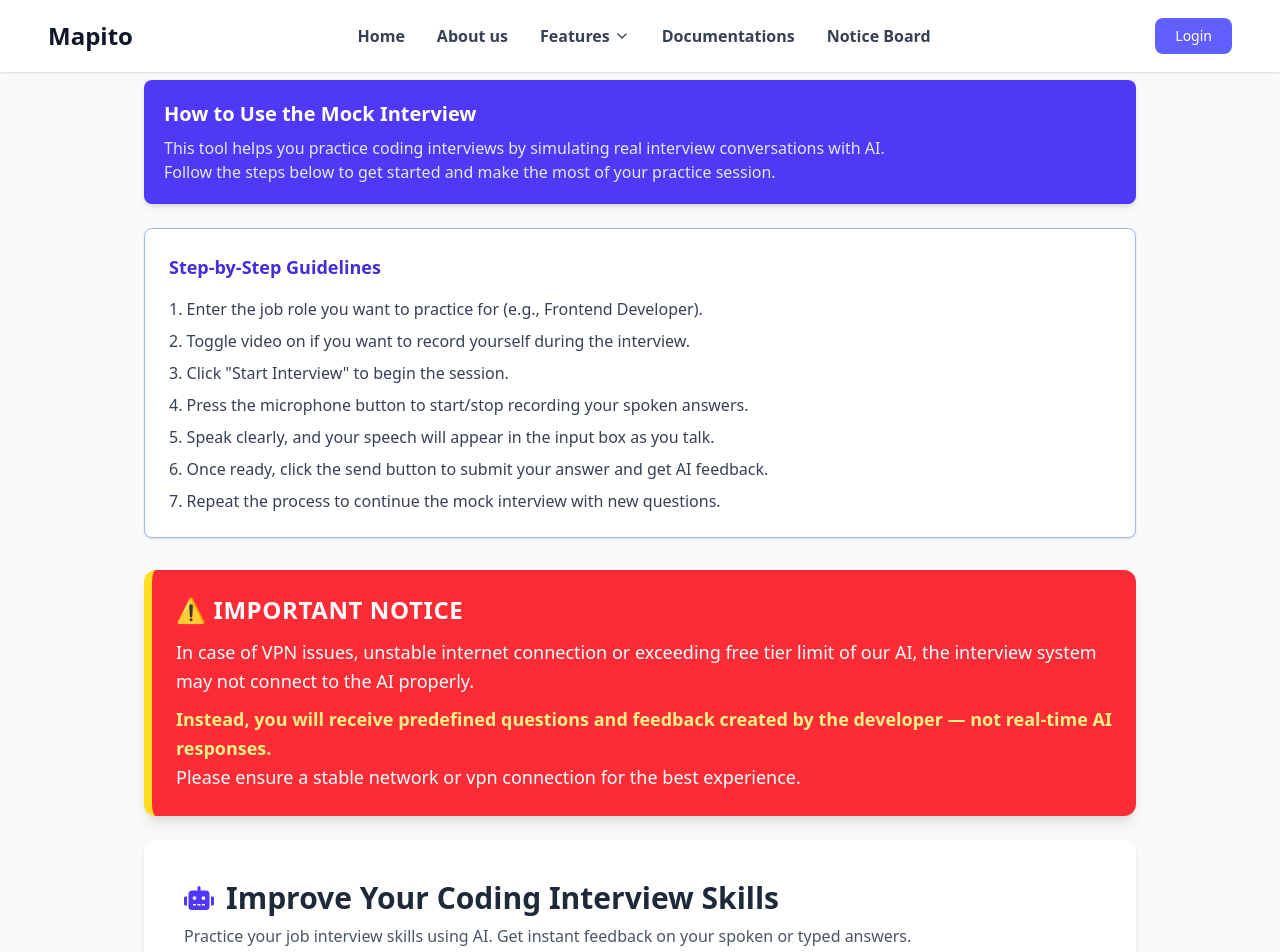
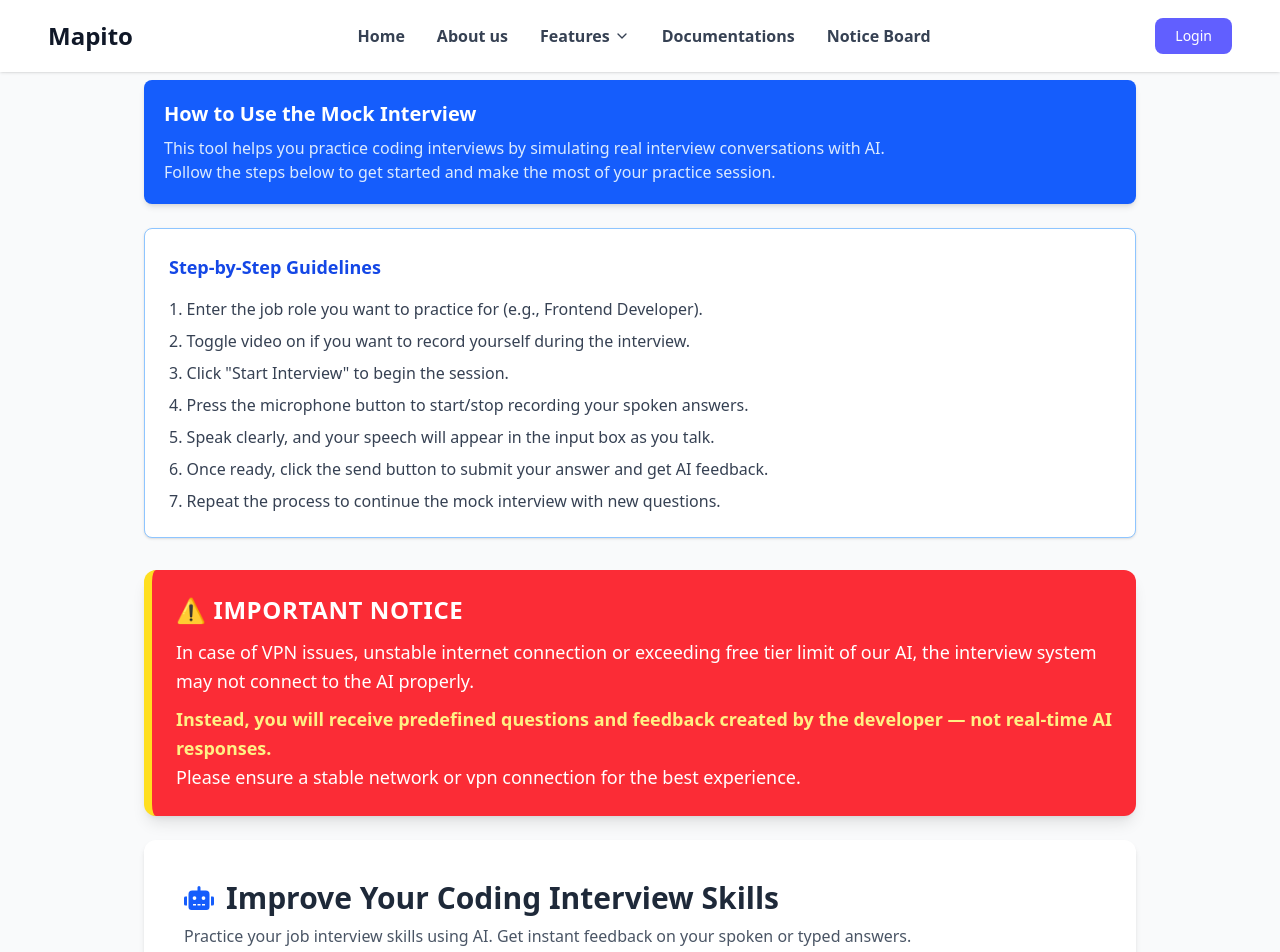
Before and after one commit to wintwah243/Mapito, a React (Vite) app in the folder mapito/: page /mock-interview in a window 1280 px wide. Shown: the top 952 px of the page. Built offline with nearby package versions, Linux system fonts and the light colour scheme.

Commit message:
ui update

```diff
--- a/mapito/src/components/MockInterview.jsx
+++ b/mapito/src/components/MockInterview.jsx
@@ -197,9 +197,9 @@ function MockInterview() {
         <div className="max-w-5xl mx-auto px-4">
 
           {/* Instructions Banner */}
-          <div className="bg-indigo-600 text-white rounded-lg p-5 mb-6 shadow-md">
+          <div className="bg-blue-600 text-white rounded-lg p-5 mb-6 shadow-md">
             <h2 className="text-xl font-semibold mb-2">How to Use the Mock Interview</h2>
-            <p className="text-indigo-100 max-w-3xl">
+            <p className="text-blue-100 max-w-3xl">
               This tool helps you practice coding interviews by simulating real interview
               conversations with AI. Follow the steps below to get started and make the most
               of your practice session.
@@ -207,8 +207,8 @@ function MockInterview() {
           </div>
 
           {/* Step by Step Guidelines */}
-          <div className="bg-white border border-indigo-300 rounded-lg p-6 mb-8 shadow-sm">
-            <h3 className="text-lg font-semibold text-indigo-700 mb-4">Step-by-Step Guidelines</h3>
+          <div className="bg-white border border-blue-300 rounded-lg p-6 mb-8 shadow-sm">
+            <h3 className="text-lg font-semibold text-blue-700 mb-4">Step-by-Step Guidelines</h3>
             <ol className="list-decimal list-inside space-y-2 text-gray-700">
               <li>Enter the job role you want to practice for (e.g., Frontend Developer).</li>
               <li>Toggle video on if you want to record yourself during the interview.</li>
@@ -234,7 +234,7 @@ function MockInterview() {
 
           <div className="bg-white shadow-md rounded-xl p-6 md:p-10">
             <h1 className="text-3xl font-semibold text-gray-800 flex items-center mb-2">
-              <FaRobot className="text-indigo-600 mr-3" />
+              <FaRobot className="text-blue-600 mr-3" />
               Improve Your Coding Interview Skills
             </h1>
             <p className="text-gray-600 mb-8">
@@ -316,7 +316,7 @@ function MockInterview() {
                     >
                       <div
                         className={`inline-flex items-start gap-2 p-3 rounded-lg max-w-[75%] break-words whitespace-pre-wrap ${msg.from === 'user'
-                            ? 'bg-indigo-100 text-indigo-900 ml-auto'
+                            ? 'bg-indigo-100 text-blue-900 ml-auto'
                             : 'bg-gray-200 text-gray-800'
                           }`}
                       >
@@ -330,7 +330,7 @@ function MockInterview() {
                 <div className="flex gap-3 items-end">
                   <textarea
                     rows={3}
-                    className="flex-1 px-4 py-3 border border-gray-300 rounded-lg focus:ring-2 focus:ring-indigo-500 resize-none"
+                    className="flex-1 px-4 py-3 border border-gray-300 rounded-lg focus:ring-2 focus:ring-blue-500 resize-none"
                     placeholder={
                       isRecording
                         ? 'Speaking... (microphone enabled)'
@@ -348,7 +348,7 @@ function MockInterview() {
                   <button
                     onClick={handleSendAnswer}
                     disabled={loading || !(finalTranscript.trim() || interimTranscript.trim())}
-                    className="h-12 w-12 flex items-center justify-center bg-indigo-600 text-white rounded-lg hover:bg-indigo-700 disabled:bg-gray-400 disabled:cursor-not-allowed transition"
+                    className="h-12 w-12 flex items-center justify-center bg-blue-600 text-white rounded-lg hover:bg-blue-700 disabled:bg-gray-400 disabled:cursor-not-allowed transition"
                     aria-label="Send Answer"
                   >
                     <FaPaperPlane />
```
